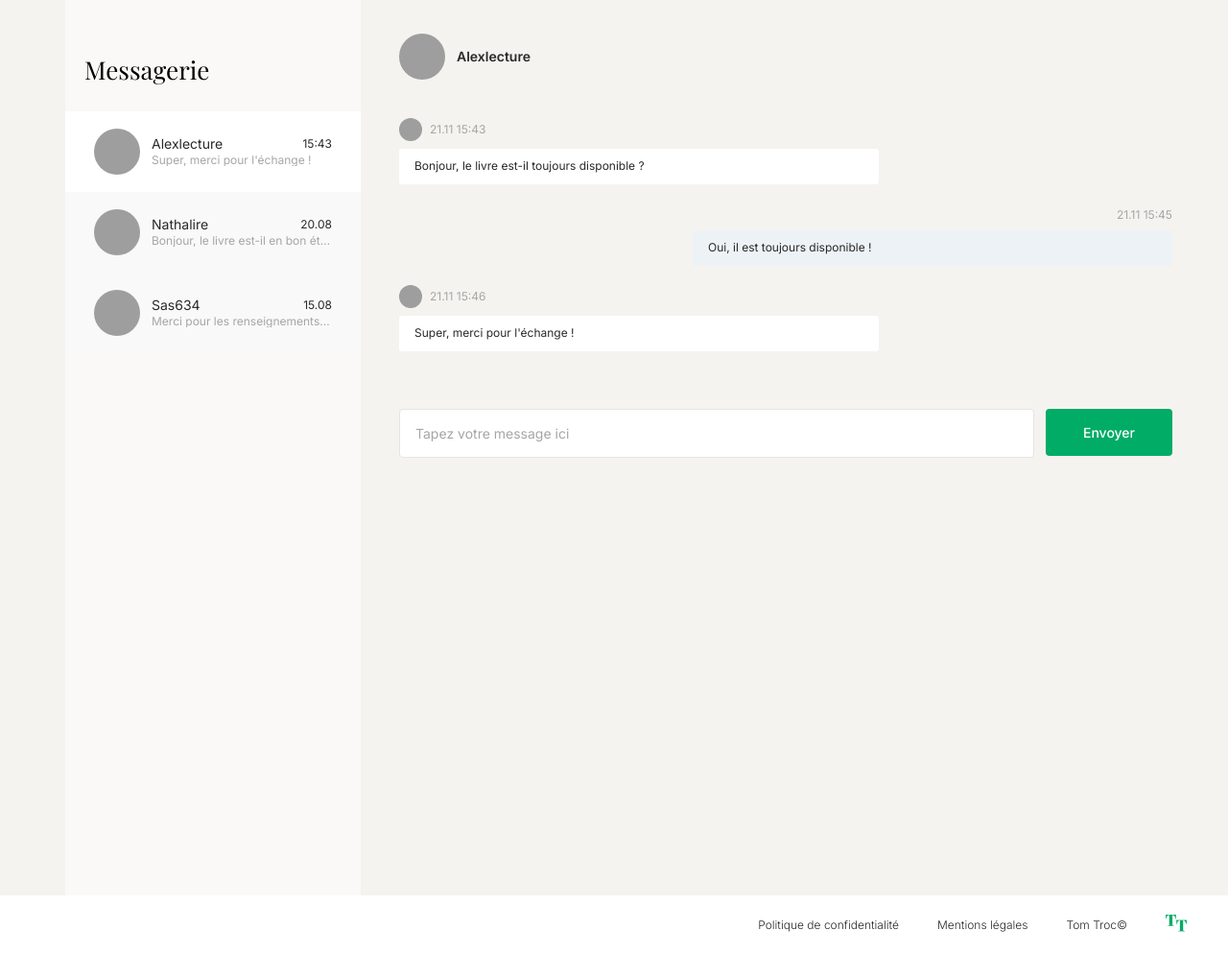
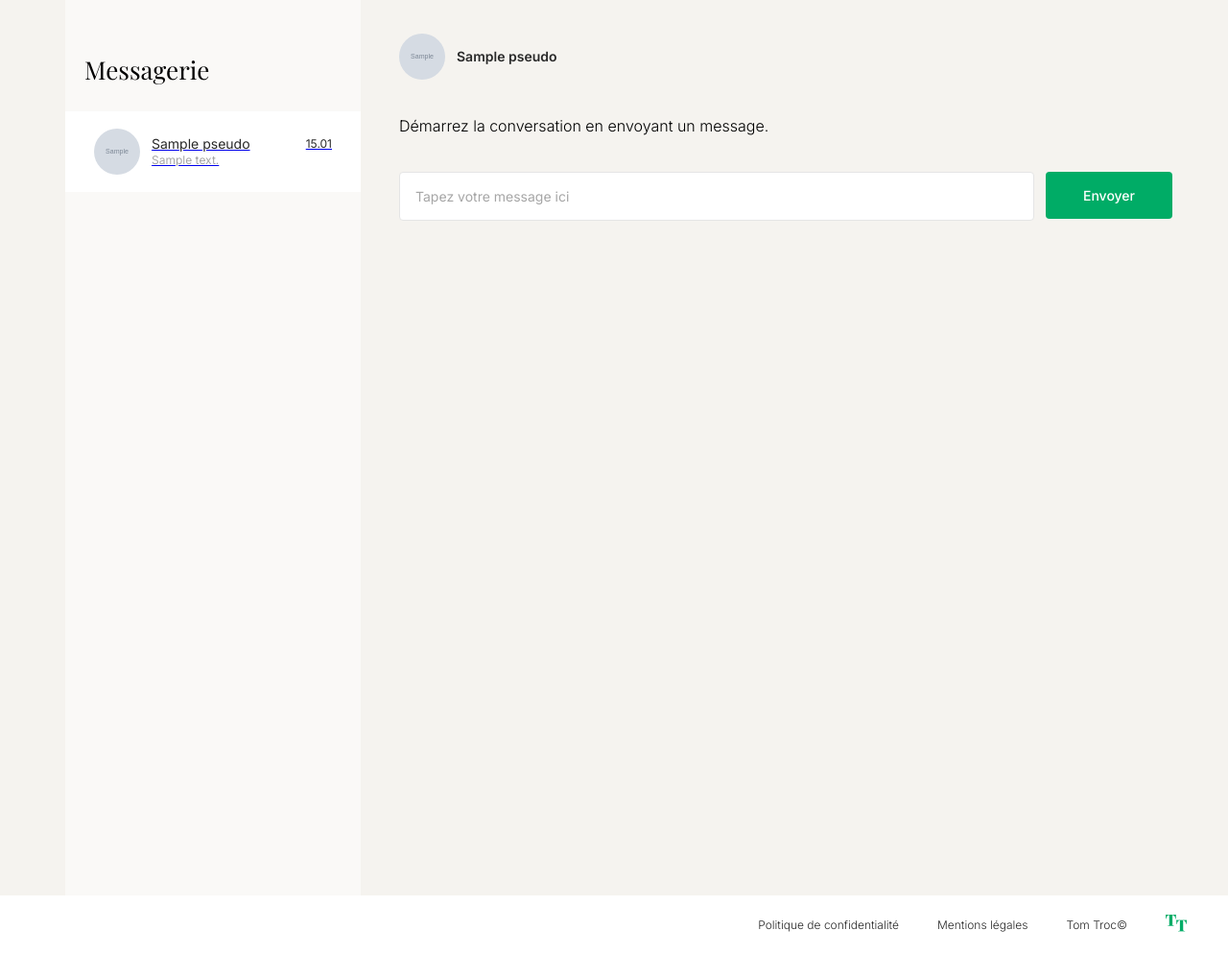
Before and after one commit to valavoisier/TomTroc, a PHP site: the page made by views/messages/messages.php in a window 1280 px wide. Shown: the part 80-1074 px from the top of the page at 96% size. Run offline with PHP 8.4, Linux system fonts and the light colour scheme; the template is opened without the code that fills it: most values are stand-ins (such as "Sample title", 1, 10 or a date in 2020); grey boxes marked "Sample" are stand-in pictures; some libraries are stand-ins or nearby versions; grey boxes are pictures that could not be loaded.

Commit message:
feat: ajout du rendu dynamique dans la vue messages.php pour afficher conversations, messages et formulaire réponse

```diff
--- a/views/messages/messages.php
+++ b/views/messages/messages.php
@@ -11,90 +11,84 @@ ob_start(); ?>
             <h1 class="messages-title">Messagerie</h1>
 
             <div class="conversation-list">
-                        <!-- Conversation 1 -->
-                         <div class="conversation-item first">
-                            <img src="<?= ROOT ?>/public/img/alexlecture.jpg" alt="Avatar" class="conversation-avatar">
+                <?php if (!empty($conversations)): ?>
+                    <?php foreach ($conversations as $index => $conversation): ?>
+                        <a href="<?= ROOT ?>/message/conversation/<?= $conversation['user_id'] ?>" class="conversation-link">
+                            <div class="conversation-item <?= ($index === 0 && !isset($selectedConversation)) || (isset($selectedConversation) && isset($selectedConversation['id']) && $selectedConversation['id'] == $conversation['user_id']) ? 'first' : '' ?>">
+                                <img src="<?= ROOT ?>/public/img/<?= htmlspecialchars($conversation['avatar'] ?? 'user.png') ?>" alt="Avatar" class="conversation-avatar">
                                 <div class="conversation-content">
                                     <div class="conversation-header">
-                                    <span class="conversation-name">Alexlecture</span>
-                                    <span class="conversation-date">15:43</span>
+                                        <span class="conversation-name"><?= htmlspecialchars($conversation['pseudo']) ?></span>
+                                        <span class="conversation-date"><?= date('d.m', strtotime($conversation['last_message_date'])) ?></span>
                                     </div>
-                                <p class="conversation-preview">Super, merci pour l'échange !</p>
+                                    <p class="conversation-preview"><?= htmlspecialchars(substr($conversation['last_message'], 0, 50)) ?><?= strlen($conversation['last_message']) > 50 ? '...' : '' ?></p>
                                 </div>
                             </div>
-                        <!-- Conversation 2 -->
-                        <div class="conversation-item">
-                            <img src="<?= ROOT ?>/public/img/nathalire.jpg" alt="Avatar" class="conversation-avatar">
-                            <div class="conversation-content">
-                                <div class="conversation-header">
-                                    <span class="conversation-name">Nathalire</span>
-                                    <span class="conversation-date">20.08</span>
-                                </div>
-                                <p class="conversation-preview">Bonjour, le livre est-il en bon état?</p>
-                            </div>
-                        </div>
-
-
-                        <!-- Conversation 3 -->
-                        <div class="conversation-item">
-                            <img src="<?= ROOT ?>/public/img/sas634.jpg" alt="Avatar" class="conversation-avatar">
-                            <div class="conversation-content">
-                                <div class="conversation-header">
-                                    <span class="conversation-name">Sas634</span>
-                                    <span class="conversation-date">15.08</span>
-                                </div>
-                                <p class="conversation-preview">Merci pour les renseignements...</p>
-                            </div>
-                        </div>
+                        </a>
+                    <?php endforeach; ?>
+                <?php else: ?>
+                    <p class="no-conversations">Aucune conversation pour le moment.</p>
+                <?php endif; ?>
             </div>
         </aside>
 
-                <!-- Zone de conversation (à compléter) -->
+        <!-- Zone de conversation -->
         <div class="messages-main">
+            <?php if (isset($selectedConversation) && !empty($selectedConversation)): ?>
                 <!-- Header de la conversation -->
                 <div class="messages-header">
-                        <img src="<?= ROOT ?>/public/img/alexlecture.jpg" alt="Avatar Alexlecture" class="messages-header-avatar">
-                        <span class="messages-header-name">Alexlecture</span>
+                    <img src="<?= ROOT ?>/public/img/<?= htmlspecialchars($selectedConversation['avatar'] ?? 'user.png') ?>" alt="Avatar" class="messages-header-avatar">
+                    <span class="messages-header-name"><?= htmlspecialchars($selectedConversation['pseudo']) ?></span>
                 </div>
+
                 <!-- Contenu de la conversation sélectionnée -->
                 <div class="messages-content">
+                    <?php if (!empty($messages)): ?>
+                        <?php foreach ($messages as $message): ?>
+                            <?php
+                            $isSender = ($message['sender_id'] != $_SESSION['user']['id']);
+                            $messageClass = $isSender ? 'message-sender' : 'message-receiver';
+                            ?>
+
+                            <?php if ($isSender): ?>
                                 <!-- Message du sender (gauche) -->
-                        <div class="message-item message-sender">
+                                <div class="message-item <?= $messageClass ?>">
                                     <div class="message-header">
-                                <img src="<?= ROOT ?>/public/img/alexlecture.jpg" alt="Avatar" class="message-avatar">
-                                <span class="message-time">21.11 15:43 </span>
+                                        <img src="<?= ROOT ?>/public/img/<?= htmlspecialchars($message['sender_avatar'] ?? 'user.png') ?>" alt="Avatar" class="message-avatar">
+                                        <span class="message-time"><?= date('d.m H:i', strtotime($message['created_at'])) ?></span>
                                     </div>
                                     <div class="message-bubble message-bubble-sender">
-                                Bonjour, le livre est-il toujours disponible ?
+                                        <?= nl2br(htmlspecialchars($message['content'])) ?>
                                     </div>
                                 </div>
-
+                            <?php else: ?>
                                 <!-- Message du receiver (droite) -->
-                        <div class="message-item message-receiver">
+                                <div class="message-item <?= $messageClass ?>">
                                     <div class="message-header-receiver">
-                                <span class="message-time">21.11 15:45</span>
+                                        <span class="message-time"><?= date('d.m H:i', strtotime($message['created_at'])) ?></span>
                                     </div>
                                     <div class="message-bubble message-bubble-receiver">
-                                Oui, il est toujours disponible !
+                                        <?= nl2br(htmlspecialchars($message['content'])) ?>
                                     </div>
                                 </div>
+                            <?php endif; ?>
+                        <?php endforeach; ?>
+                    <?php else: ?>
+                        <p class="no-messages">Démarrez la conversation en envoyant un message.</p>
+                    <?php endif; ?>
+                </div>
 
-                        <!-- Message du sender (gauche) -->
-                        <div class="message-item message-sender">
-                            <div class="message-header">
-                                <img src="<?= ROOT ?>/public/img/alexlecture.jpg" alt="Avatar" class="message-avatar">
-                                <span class="message-time">21.11 15:46</span>
-                            </div>
-                            <div class="message-bubble message-bubble-sender">
-                                Super, merci pour l'échange !
-                            </div>
-                        </div>
-                    </div>
-                    <!-- Formulaire d'envoi de message -->
-                    <form class="messages-form">
-                        <input type="text" class="messages-input" placeholder="Tapez votre message ici">
+                <!-- Formulaire d'envoi de réponse au message reçu -->
+                <form class="messages-form" method="POST" action="<?= ROOT ?>/message/send">
+                    <input type="hidden" name="receiver_id" value="<?= $selectedConversation['id'] ?? $selectedConversation['user_id'] ?>">
+                    <input type="text" name="content" class="messages-input" placeholder="Tapez votre message ici" required>
                     <button type="submit" class="messages-submit">Envoyer</button>
                 </form>
+            <?php else: ?>
+                <div class="no-conversation-selected">
+                    <p>Sélectionnez une conversation pour commencer à échanger.</p>
+                </div>
+            <?php endif; ?>
         </div>
     </div>
 </section>
```
Lines whose indentation alone changed are shown as unchanged.
